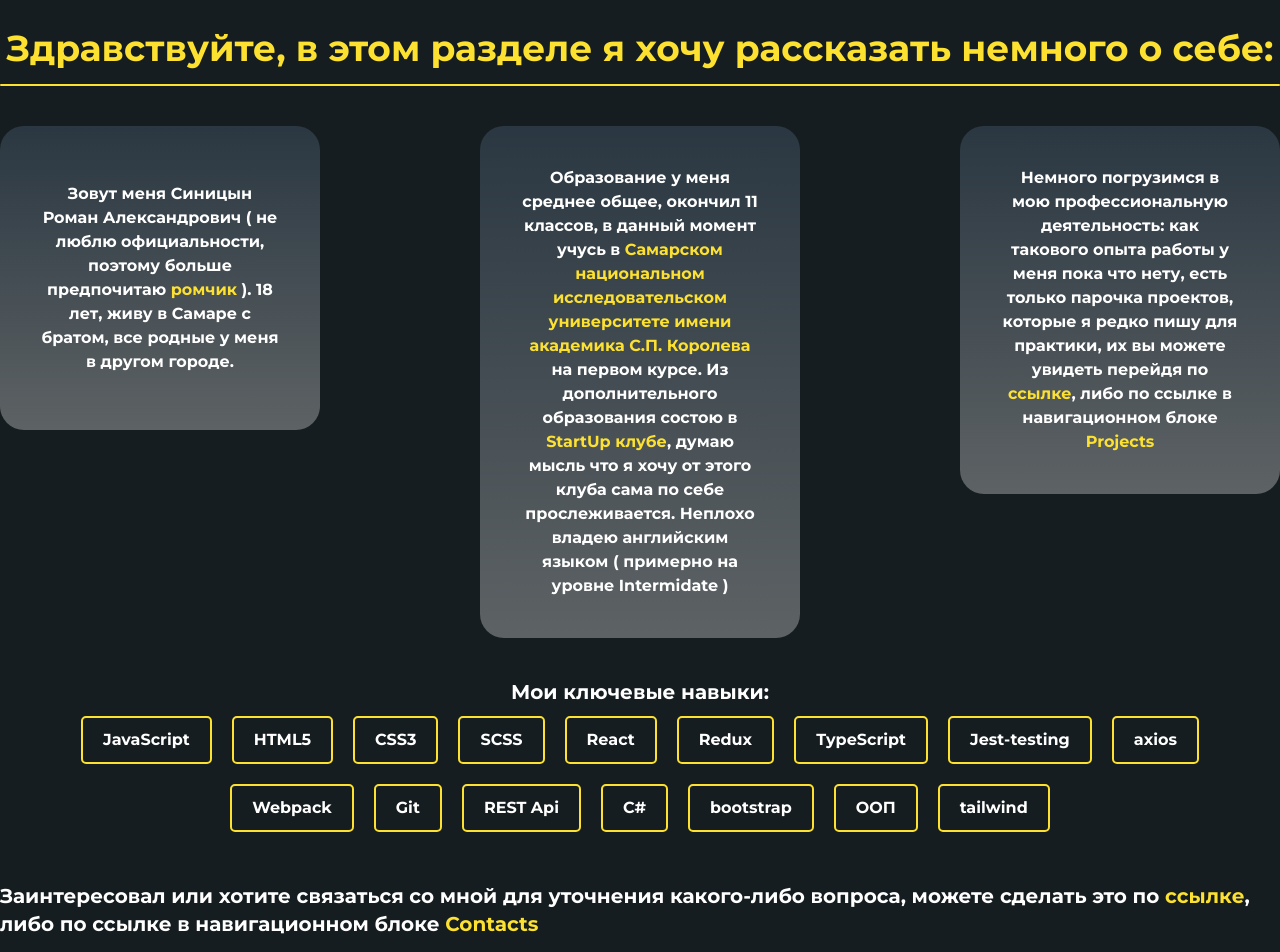
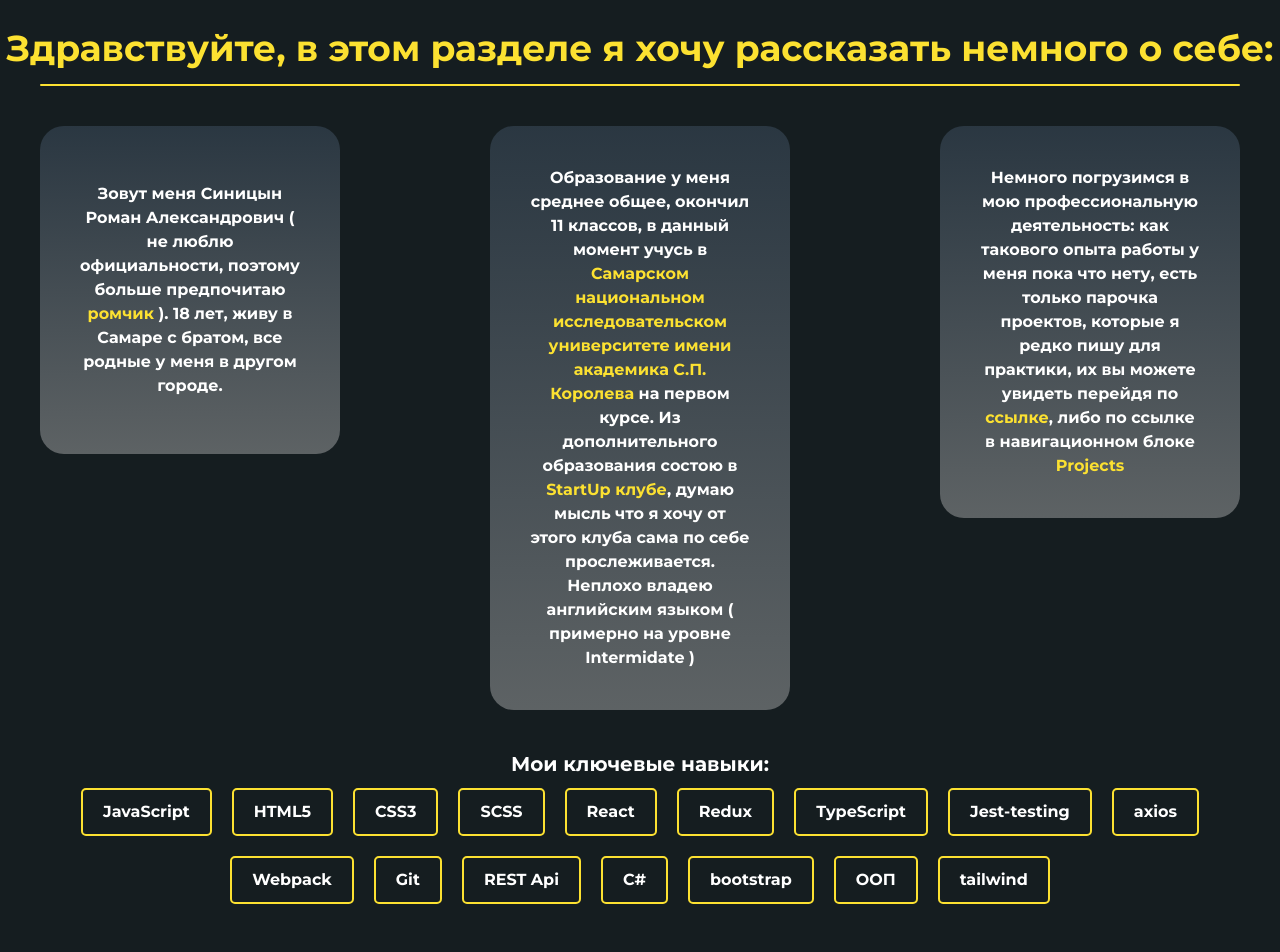
Before and after one commit to whatbless/myCV, a React (Create React App) app: page /about in a window 1280 px wide. Shown: the part 100-1052 px from the top of the page. Built offline with nearby package versions, Linux system fonts and the light colour scheme.

Commit message:
margin shifts fixed

```diff
--- a/package.json
+++ b/package.json
@@ -26,7 +26,7 @@
   },
   "scripts": {
     "predeploy": "npm run build",
-    "deploy": "gh-pages -b master -d build",
+    "deploy": "gh-pages -d build",
     "start": "react-scripts start",
     "build": "react-scripts build",
     "test": "react-scripts test",
--- a/src/components/About.tsx
+++ b/src/components/About.tsx
@@ -29,8 +29,8 @@ const About = () => {
           <p className="text-center text-4xl w-full color-pears mt-32">
             Здравствуйте, в этом разделе я хочу рассказать немного о себе:
           </p>
-          <div className="bg-yellow w-full py-px rounded-full mt-4"></div>
-          <div className="flex flex-row justify-between mt-10">
+          <div className="bg-yellow w-full py-px mx-10 rounded-full mt-4"></div>
+          <div className="flex flex-row justify-between mx-10 mt-10">
             <div className="bg-gradient w-1/4 h-max py-14 px-10 rounded-3xl">
               Зовут меня Синицын Роман Александрович {" ( "}не люблю
               официальности, поэтому больше предпочитаю{" "}
@@ -65,12 +65,12 @@ const About = () => {
             </div>
           </div>
           <p className="mt-10 text-xl">Мои ключевые навыки:</p>
-          <div className="flex flex-wrap w-full justify-center">
+          <div className="flex flex-wrap w-full justify-center mx-10">
             {skills.map((skill) => (
               <div className="skill">{skill.title}</div>
             ))}
           </div>
-          <p className="my-10 text-xl text-start">
+          <p className="my-10 text-xl text-start mx-10">
             Заинтересовал или хотите связаться со мной для уточнения какого-либо
             вопроса, можете сделать это по{" "}
             <NavLink to="/contacts" className="color-pears">
--- a/src/components/Contacts.tsx
+++ b/src/components/Contacts.tsx
@@ -14,8 +14,8 @@ const Contacts = () => {
           <div className="text-center text-4xl w-full color-pears mt-32">
             В данном разделе вы можете найти способ связи со мной
           </div>
-          <div className="bg-yellow w-full py-px rounded-full mt-4"></div>
-          <div className="uppercase text-xl mt-10 mb-3 text-start w-full">
+          <div className="bg-yellow w-full py-px rounded-full mt-4 mx-10"></div>
+          <div className="uppercase text-xl mt-10 mb-3 text-start w-full mx-10">
             Милый факт обо мне: очень быстро продаюсь{" "}
             <span className="px-10 py-5 bg-red-500 rounded-2xl ml-5">
               FOR SALE!!!
@@ -39,7 +39,7 @@ const Contacts = () => {
                 />
               </a>
             </div>
-            <div className="mt-10 offer">
+            <div className="m-20 offer">
               <img src={offer} alt="offer-img" />
             </div>
           </div>
--- a/src/components/Projects.tsx
+++ b/src/components/Projects.tsx
@@ -18,8 +18,8 @@ const Projects = () => {
           <div className="text-center text-4xl w-full color-pears mt-32">
             Мои проекты и пройденные мной курсы:
           </div>
-          <div className="bg-yellow w-full py-px rounded-full mt-4"></div>
-          <div className="uppercase text-xl mt-5 mb-3 text-start w-full">
+          <div className="bg-yellow w-full py-px rounded-full mt-4 mx-10"></div>
+          <div className="uppercase text-xl mt-5 mb-3 text-start w-full mx-10">
             Hard skill development
           </div>
           <div className="project-block w-full">
@@ -138,7 +138,7 @@ const Projects = () => {
               ромчик иди проходи до конца!!
             </p>
           </div>
-          <div className="uppercase text-xl mt-5 mb-3 text-start w-full">
+          <div className="uppercase text-xl mt-5 mb-3 text-start w-full mx-10">
             Soft skill development
           </div>
           <div className="project-block w-full">
```
Also changed, not shown: 7 other files (tests, documents, lock files or other folders).
